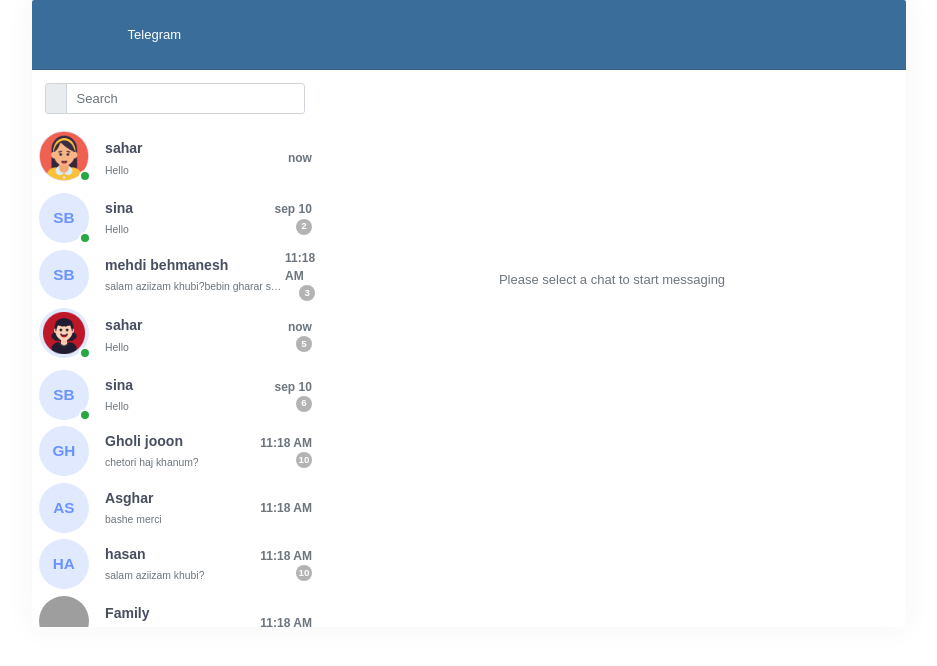
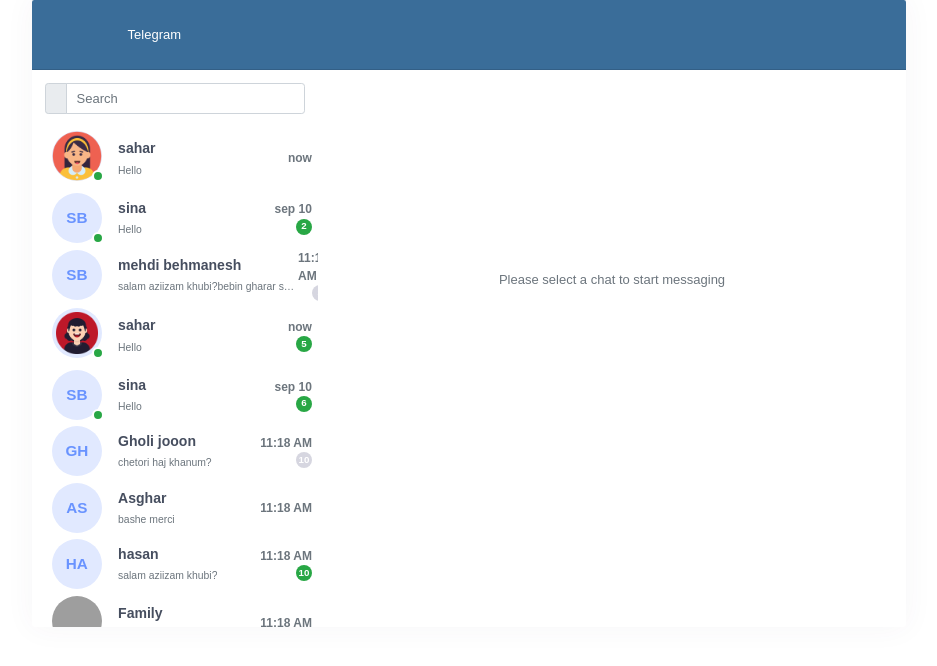
Before and after one commit to behbahanisahar/dkg-telegram-chat, a React (Create React App) app: page / in a window 1280 px wide. Shown: the top 666 px of the page, without its empty margins (171-1108 px from the left). Built offline with nearby package versions, Linux system fonts and the light colour scheme; grey boxes are pictures that could not be loaded; some icons are missing.

Commit message:
final commit

```diff
--- a/src/App.scss
+++ b/src/App.scss
@@ -9,3 +9,6 @@ body {
 .tg-primary {
   color: #3a6d99 !important;
 }
+.label.label-success {
+  background-color: #28a745 !important;
+}
--- a/src/entities/user-item.ts
+++ b/src/entities/user-item.ts
@@ -6,6 +6,7 @@ export default interface UserItem {
   status: string;
   groupMember?: UserItem[];
   role?: string;
+  mutedNotification?: boolean;
   avatarURl?: string;
   textPlaceHolder?: string;
   type?: "User" | "Group";
--- a/src/features/chat-container/chat-container.tsx
+++ b/src/features/chat-container/chat-container.tsx
@@ -17,7 +17,7 @@ export const ChatContainer = ({ match }: Props): ReactElement => {
   const [selectedUsername, setSelectedUsername] = useState<string>("");
   return (
     <div className="row">
-      <DKCard gutter={true} fitBody={true} className="p-0 mx-auto col-xl-8 col-sm-11 ">
+      <DKCard gutter={true} fitBody={true} className="p-0 mx-auto col-xl-8 col-sm-12 ">
         <DKCardHeader className="text-white d-flex" hasComplexHeader={true}>
           <ChatHeader username={match.params.username} />
         </DKCardHeader>
--- a/src/features/chat-list/chat-list-service/chat-list-mock.ts
+++ b/src/features/chat-list/chat-list-service/chat-list-mock.ts
@@ -43,6 +43,7 @@ export default class ChatListMockData {
         status: "last seen recently",
         avatarURl: "",
         textPlaceHolder: "SB",
+        mutedNotification: true,
       },
       lastMessage: "salam aziizam khubi?bebin gharar shod baraye kharid koja berim?",
       lastMessageTime: "11:18 AM",
@@ -85,6 +86,7 @@ export default class ChatListMockData {
         title: "Gholi jooon",
         status: "last seen recently",
         avatarURl: "",
+        mutedNotification: true,
         textPlaceHolder: "GH",
         type: "User",
       },
@@ -129,6 +131,7 @@ export default class ChatListMockData {
         title: "Family",
         bio: "Ites about our family",
         status: "last seen recently",
+        mutedNotification: true,
         avatarURl: groupIcon,
         textPlaceHolder: "FA",
         type: "Group",
@@ -139,6 +142,7 @@ export default class ChatListMockData {
             userName: "sahar khanum",
             title: "sahar",
             status: "online",
+            mutedNotification: true,
             avatarURl: user3,
             textPlaceHolder: "SB",
           },
@@ -169,6 +173,7 @@ export default class ChatListMockData {
             status: "last seen recently",
             textPlaceHolder: "AB",
             type: "User",
+            mutedNotification: true,
             userName: "AbasAgha",
           },
           {
--- a/src/features/chat-list/chat-list-styles.scss
+++ b/src/features/chat-list/chat-list-styles.scss
@@ -13,7 +13,7 @@
   background-color: #b3b3b3 !important;
 }
 .text-truncate-max {
-  max-width: 200px !important;
+  max-width: 190px !important;
 }
 @media (max-width: 1300px) {
   .text-truncate-max {
@@ -22,7 +22,7 @@
 }
 @media (max-width: 900px) {
   .text-truncate-max {
-    max-width: 160px !important;
+    max-width: 140px !important;
   }
 }
 
--- a/src/features/chat-list/chat-list.tsx
+++ b/src/features/chat-list/chat-list.tsx
@@ -52,7 +52,7 @@ const ChatList = ({ searchText, selectedUsername }: Props): ReactElement => {
                     to={`/${cm.user.userName}`}
                     key={index}
                     className={
-                      "d-flex   align-items-center justify-content-between px-2 py-1 " +
+                      "d-flex   align-items-center justify-content-between px-2 py-1 ml-sm-3 " +
                       (selectedChatId === cm.user.id ? "active-chat" : "overlay")
                     }
                     onClick={() => {
@@ -90,7 +90,12 @@ const ChatList = ({ searchText, selectedUsername }: Props): ReactElement => {
                     <div className="d-flex flex-column align-items-end">
                       <span className="text-muted font-weight-bold font-size-sm"> {cm.lastMessageTime}</span>
                       {Boolean(cm.newMessageCount) && (
-                        <span className="label label-sm label-dark text-white font-weight-bold">
+                        <span
+                          className={
+                            "label  label-sm text-white font-weight-bold" +
+                            (cm.user.mutedNotification ? " label-light-dark" : " label-success")
+                          }
+                        >
                           {cm.newMessageCount}
                         </span>
                       )}
--- a/src/features/chat-page/chat-page.scss
+++ b/src/features/chat-page/chat-page.scss
@@ -8,11 +8,11 @@
   white-space: pre-line !important;
 }
 .text-truncate-max-w {
-  max-width: 400px;
+  max-width: 350px;
 }
 @media (max-width: 1300px) {
   .text-truncate-max-w {
-    max-width: 400px !important;
+    max-width: 350 !important;
   }
 }
 @media (max-width: 900px) {
--- a/src/features/chat-page/user-chat/single-user-chat.tsx
+++ b/src/features/chat-page/user-chat/single-user-chat.tsx
@@ -30,28 +30,31 @@ const UserChat = ({ chat, isRepliedMessage, onChatSelected }: Props): ReactEleme
         )}
         {isRepliedMessage && <span className="bullet bullet-bar bg-info align-self-stretch mr-2"></span>}
         <div className={isRepliedMessage ? "d-flex flex-column w-100" : "d-flex flex-column w-100"}>
+          <div className="d-flex justify-content-between">
             <Link
               onClick={() => appContext?.actions.onShowContactInfo(true, chat?.sender)}
               to={`/${chat?.sender.userName}`}
-            className="tg-primary"
+              className="tg-primary align-self-start"
             >
               <span className={"font-weight-bold font-size-lg tg-user-text-color "}>{chat?.sender.title}</span>
             </Link>
+            {!isRepliedMessage && (
+              <span className={"font-weight-bold font-size-sm text-muted align-self-end"}>{chat?.receiveTime}</span>
+            )}
+          </div>
           {chat?.repliedTo && <UserChat chat={chat?.repliedTo} isRepliedMessage={true} />}
-          {}{" "}
+          <div className="d-flex justify-content-between">
             <span
               className={
                 isRepliedMessage
-                ? "font-size-md text-truncate-w text-truncate d-inline-block "
+                  ? "font-size-md text-truncate-max-w text-truncate d-inline-block align-self-start"
                   : "font-size-md message-text ml-4"
               }
             >
               {chat?.text}
             </span>
-        </div>
             {!isRepliedMessage && (
-          <div className="d-flex flex-column align-items-end receive-time">
-            <span className={"font-weight-bold font-size-sm text-muted"}>{chat?.receiveTime}</span>
+              <div className="d-flex flex-column align-items-end receive-time align-self-start">
                 <span
                   className={"font-weight-bold font-size-sm tg-primary d-block cursor-pointer"}
                   onClick={() => {
@@ -72,6 +75,8 @@ const UserChat = ({ chat, isRepliedMessage, onChatSelected }: Props): ReactEleme
             )}
           </div>
         </div>
+      </div>
+    </div>
   );
 };
 export default UserChat;
--- a/src/features/contacts/contact-service/contact-mock.ts
+++ b/src/features/contacts/contact-service/contact-mock.ts
@@ -168,6 +168,7 @@ export default class ContactsMockData {
       status: "last seen recently",
       avatarURl: user2,
       textPlaceHolder: "SB",
+      mutedNotification: true,
       type: "User",
       userName: "sahar.beh",
     },
@@ -189,6 +190,7 @@ export default class ContactsMockData {
       avatarURl: user3,
       textPlaceHolder: "SH",
       type: "User",
+      mutedNotification: true,
       userName: "sh.hosseini",
     },
     {
```
Lines whose indentation alone changed are shown as unchanged.
